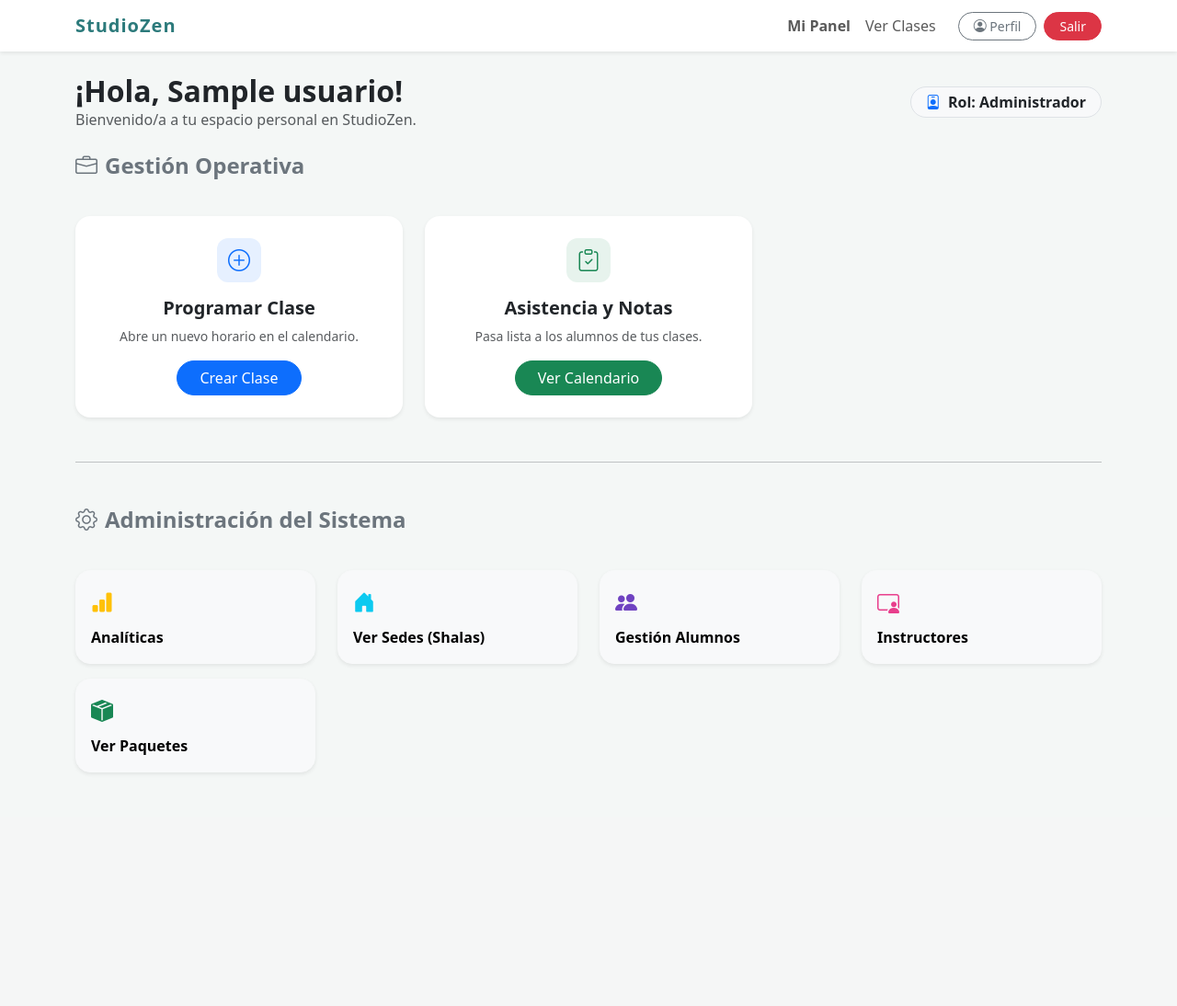
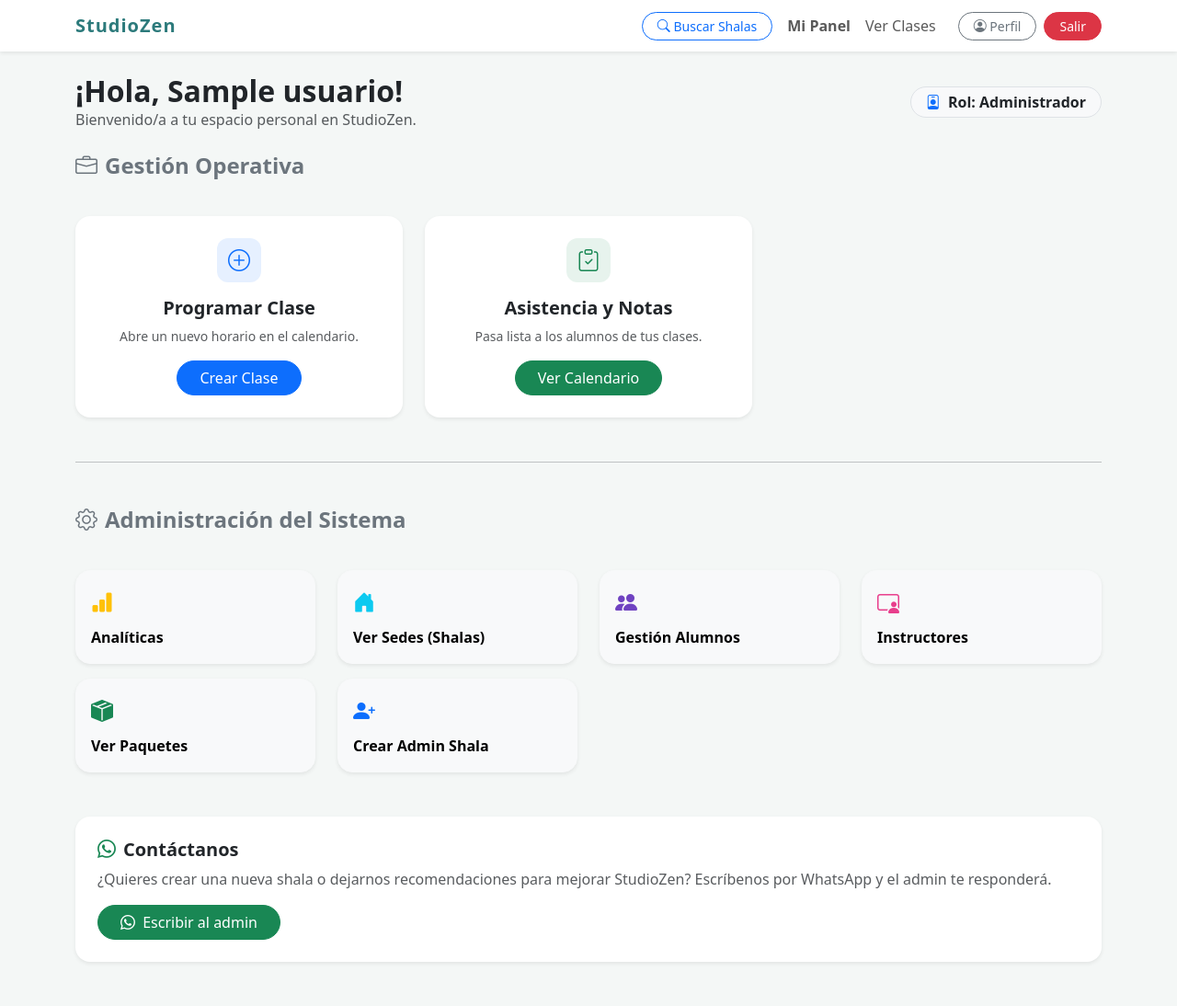
Before and after one commit to jlmontielc/sistema-gestion-shala, a Flask app: page /panel in a window 1280 px wide. Shown: the whole page at 92% size. Before the commit the page ends 841 px from the top, so only its background shows below. Run offline with Flask 3, Linux system fonts and the light colour scheme; a user stored in the database is signed in; tables that the repository leaves empty hold one stand-in row (values such as "Sample post"); some libraries are stand-ins or nearby versions.

Commit message:
Añadir botón para buscar shalas y sección de contacto en el panel de administración

```diff
--- a/app/templates/base.html
+++ b/app/templates/base.html
@@ -32,6 +32,11 @@
             <div class="collapse navbar-collapse" id="navbarNav">
                 <ul class="navbar-nav ms-auto align-items-center">
                     {% if current_user.is_authenticated %}
+                        <li class="nav-item me-2">
+                            <a class="btn btn-outline-primary btn-sm rounded-pill px-3" href="{{ url_for('shalas.listar_shalas') }}">
+                                <i class="bi bi-search"></i> Buscar Shalas
+                            </a>
+                        </li>
 
                         <li class="nav-item">
                             <a class="nav-link fw-bold" href="{{ url_for('auth.panel') }}">Mi Panel</a>
--- a/app/templates/panel.html
+++ b/app/templates/panel.html
@@ -21,6 +21,7 @@
         font-size: 24px;
     }
 </style>
+
 {% endblock %}
 
 {% block content %}
@@ -192,7 +193,33 @@
             <i class="bi bi-box-seam-fill text-success fs-4 d-block mb-2"></i> Ver Paquetes
         </a>
     </div>
+
+    {% if usuario.rol == 'ADMIN' %}
+    <div class="col-md-3 col-sm-6 mt-3">
+        <a href="{{ url_for('auth.registro') }}" class="btn btn-light w-100 p-3 shadow-sm rounded-4 text-start fw-bold hover-card">
+            <i class="bi bi-person-plus-fill text-primary fs-4 d-block mb-2"></i> Crear Admin Shala
+        </a>
+    </div>
+    {% endif %}
 </div>
 {% endif %}
 
+<div class="card border-0 shadow-sm rounded-4 mt-4">
+    <div class="card-body p-4">
+        <h5 class="fw-bold text-dark mb-2"><i class="bi bi-whatsapp text-success me-2"></i>Contáctanos</h5>
+        <p class="text-muted mb-3">
+            ¿Quieres crear una nueva shala o dejarnos recomendaciones para mejorar StudioZen?
+            Escríbenos por WhatsApp y el admin te responderá.
+        </p>
+        <a
+            href="https://wa.me/584126809556?text=Hola%20StudioZen%2C%20quiero%20crear%20una%20shala%20y%20tambien%20dejar%20algunas%20recomendaciones."
+            target="_blank"
+            rel="noopener noreferrer"
+            class="btn btn-success rounded-pill px-4"
+        >
+            <i class="bi bi-whatsapp me-1"></i> Escribir al admin
+        </a>
+    </div>
+</div>
+
 {% endblock %}
```
